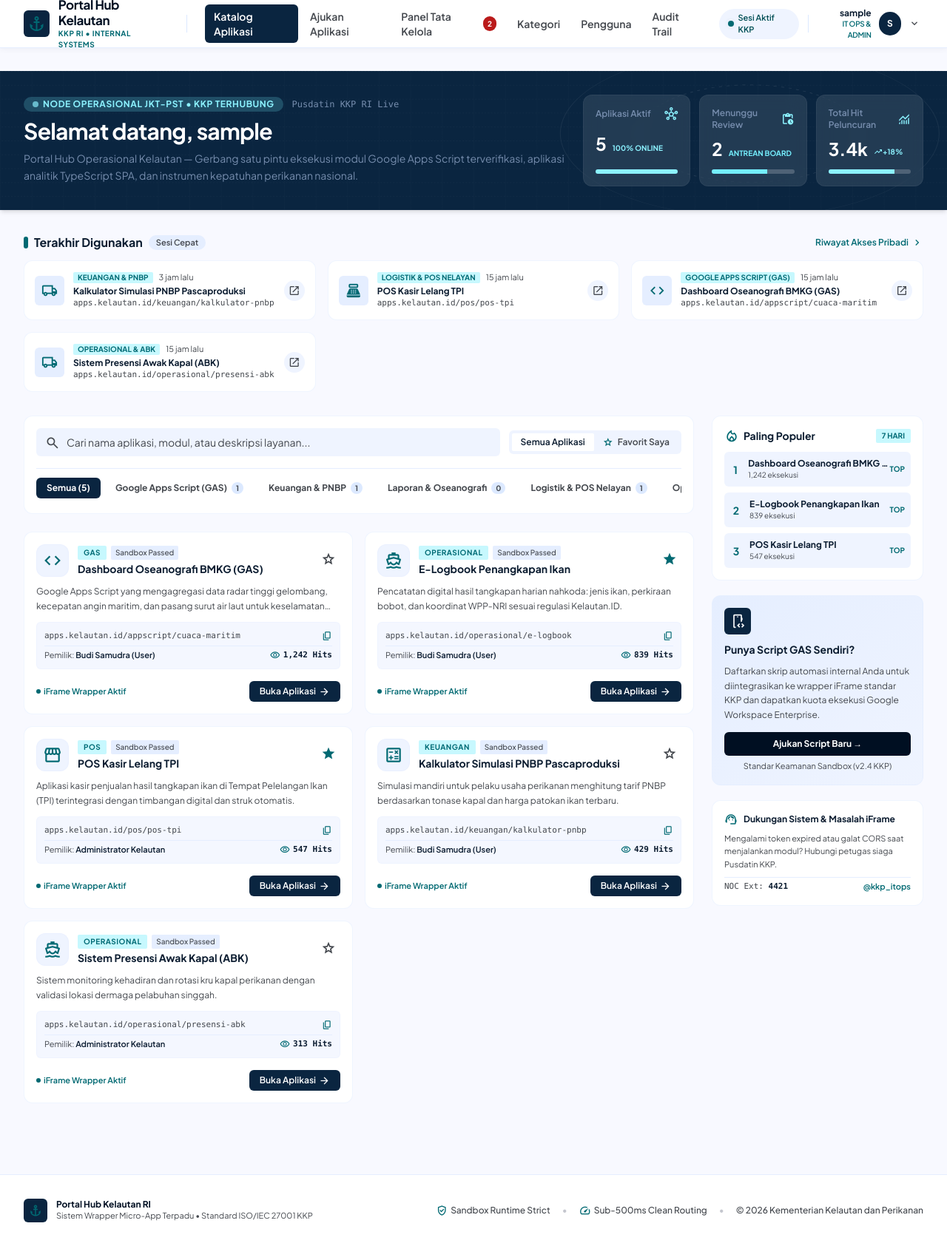
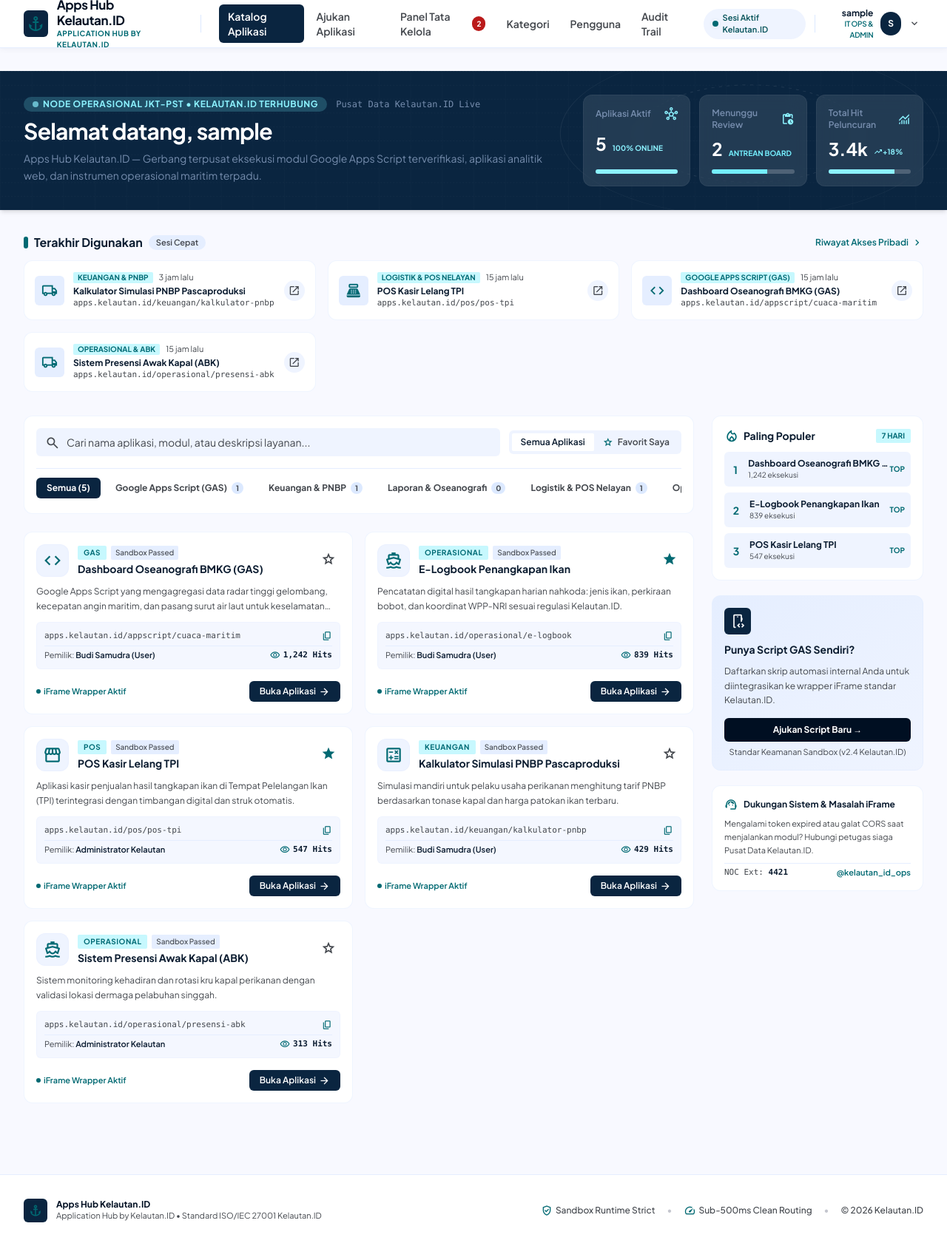
Before and after one commit to sekar92/apps-kelautan, a PHP site: page / in a window 1280 px wide. Shown: the whole page at 74% size. Run offline with PHP 8.4, Linux system fonts and the light colour scheme; the visitor is signed in with stand-in values (Sample User, id 1); data comes from the database, SQL or seed files in the repository; both versions use the stored data as it was after the commit; some libraries are stand-ins or nearby versions.

Commit message:
feat(branding): Rebrand platform to Apps Hub Kelautan.ID and remove KKP references

```diff
--- a/config/database.php
+++ b/config/database.php
@@ -199,7 +199,7 @@ class Database {
                 4, // operasional
                 2,
                 'https://example.com/demo-app-logbook',
-                'Pencatatan digital hasil tangkapan harian nahkoda: jenis ikan, perkiraan bobot, dan koordinat WPP-NRI sesuai regulasi KKP.',
+                'Pencatatan digital hasil tangkapan harian nahkoda: jenis ikan, perkiraan bobot, dan koordinat WPP-NRI sesuai regulasi Kelautan.ID.',
                 'preset',
                 'fa-solid fa-book-bookmark',
                 'approved',
--- a/controllers/AppController.php
+++ b/controllers/AppController.php
@@ -31,7 +31,7 @@ class AppController {
         // Recently used apps widget (FR 2.5)
         $recentlyUsed = Application::getRecentlyUsed($currentUser['id'], 4);
 
-        $pageTitle = "Katalog Aplikasi - Portal Hub Kelautan";
+        $pageTitle = "Katalog Aplikasi - Apps Hub Kelautan.ID";
         require __DIR__ . '/../views/dashboard.php';
     }
 
@@ -81,7 +81,7 @@ class AppController {
             'portal_source' => 'apps.kelautan.id'
         ]);
 
-        $pageTitle = $app['title'] . " - Portal Hub Kelautan";
+        $pageTitle = $app['title'] . " - Apps Hub Kelautan.ID";
         require __DIR__ . '/../views/app_view.php';
     }
 
--- a/controllers/AuthController.php
+++ b/controllers/AuthController.php
@@ -8,7 +8,7 @@ class AuthController {
         if (Auth::check()) {
             redirect('/');
         }
-        $pageTitle = "Masuk ke Portal - Hub Aplikasi Kelautan";
+        $pageTitle = "Masuk - Apps Hub Kelautan.ID";
         require __DIR__ . '/../views/login.php';
     }
 
@@ -53,7 +53,7 @@ class AuthController {
     public function showProfile(): void {
         Auth::requireLogin();
         $currentUser = User::findById(Auth::id());
-        $pageTitle = "Profil Akun - Portal Hub Kelautan";
+        $pageTitle = "Profil Akun - Apps Hub Kelautan.ID";
         require __DIR__ . '/../views/profile.php';
     }
 
--- a/controllers/SubmissionController.php
+++ b/controllers/SubmissionController.php
@@ -9,14 +9,14 @@ class SubmissionController {
         Auth::requireLogin();
         $userId = Auth::id();
         $myApps = Application::getByUser($userId);
-        $pageTitle = "Pengajuan Aplikasi Saya - Portal Hub Kelautan";
+        $pageTitle = "Pengajuan Aplikasi Saya - Apps Hub Kelautan.ID";
         require __DIR__ . '/../views/my_apps.php';
     }
 
     public function showCreate(): void {
         Auth::requireLogin();
         $categories = Category::getAll();
-        $pageTitle = "Ajukan Aplikasi Baru - Portal Hub Kelautan";
+        $pageTitle = "Ajukan Aplikasi Baru - Apps Hub Kelautan.ID";
         require __DIR__ . '/../views/submit_app.php';
     }
 
@@ -104,7 +104,7 @@ class SubmissionController {
         }
 
         $categories = Category::getAll();
-        $pageTitle = "Perbarui Aplikasi: " . $app['title'] . " - Portal Hub Kelautan";
+        $pageTitle = "Perbarui Aplikasi: " . $app['title'] . " - Apps Hub Kelautan.ID";
         require __DIR__ . '/../views/edit_app.php';
     }
 
--- a/views/admin/review_board.php
+++ b/views/admin/review_board.php
@@ -11,7 +11,7 @@ $activeFilter = $_GET['filter'] ?? 'pending';
             <div class="flex flex-col gap-1.5">
                 <div class="flex items-center gap-2">
                     <span class="text-[10px] font-bold uppercase tracking-wider text-secondary px-2.5 py-0.5 bg-secondary-container/20 rounded-full">
-                        Pusdatin & Direktorat Jenderal KKP
+                        Pusat Data Kelautan.ID
                     </span>
                     <span class="text-outline-variant">•</span>
                     <span class="text-xs text-on-surface-variant font-medium">Protokol Keamanan Level 3 (SANDBOX-STRICT NFR 1)</span>
@@ -85,7 +85,7 @@ $activeFilter = $_GET['filter'] ?? 'pending';
 
             <div class="flex items-center gap-1.5 text-on-surface-variant text-xs pr-2">
                 <span class="material-symbols-outlined text-[16px] text-secondary">filter_alt</span>
-                <span>Proses Governance KKP RI</span>
+                <span>Proses Governance Kelautan.ID</span>
             </div>
         </div>
 
@@ -208,7 +208,7 @@ $activeFilter = $_GET['filter'] ?? 'pending';
                                 <span class="material-symbols-outlined text-primary text-[20px]">gavel</span>
                                 <span class="text-xs font-bold text-primary">Keputusan Tata Kelola & Evaluasi Rilis</span>
                             </div>
-                            <span class="text-[10px] font-bold text-on-surface-variant uppercase">Aturan Standar KKP RI 2025</span>
+                            <span class="text-[10px] font-bold text-on-surface-variant uppercase">Aturan Standar Kelautan.ID 2026</span>
                         </div>
 
                         <div class="grid grid-cols-1 sm:grid-cols-3 gap-3">
--- a/views/app_view.php
+++ b/views/app_view.php
@@ -6,7 +6,7 @@
 <head>
     <meta charset="utf-8"/>
     <meta content="width=device-width, initial-scale=1.0" name="viewport"/>
-    <title><?= e($app['title']) ?> &bull; Portal Hub Kelautan KKP</title>
+    <title><?= e($app['title']) ?> &bull; Apps Hub Kelautan.ID</title>
 
     <!-- Google Fonts & Material Symbols -->
     <link href="https://fonts.googleapis.com" rel="preconnect"/>
--- a/views/dashboard.php
+++ b/views/dashboard.php
@@ -30,9 +30,9 @@ $popularApps = array_slice($apps, 0, 3);
                     <div class="flex items-center gap-3 flex-wrap">
                         <span class="inline-flex items-center gap-1.5 px-3 py-0.5 rounded-full bg-secondary-container/20 text-secondary-fixed text-xs font-bold uppercase tracking-wider">
                             <span class="w-2 h-2 rounded-full bg-secondary-fixed animate-pulse"></span>
-                            Node Operasional JKT-PST • KKP Terhubung
+                            Node Operasional JKT-PST • Kelautan.ID Terhubung
                         </span>
-                        <span class="text-xs text-on-primary-container font-mono">Pusdatin KKP RI Live</span>
+                        <span class="text-xs text-on-primary-container font-mono">Pusat Data Kelautan.ID Live</span>
                     </div>
 
                     <h1 class="text-2xl sm:text-3xl font-bold text-on-primary tracking-tight">
@@ -40,7 +40,7 @@ $popularApps = array_slice($apps, 0, 3);
                     </h1>
 
                     <p class="text-sm text-on-primary-container leading-relaxed">
-                        Portal Hub Operasional Kelautan — Gerbang satu pintu eksekusi modul Google Apps Script terverifikasi, aplikasi analitik TypeScript SPA, dan instrumen kepatuhan perikanan nasional.
+                        Apps Hub Kelautan.ID — Gerbang terpusat eksekusi modul Google Apps Script terverifikasi, aplikasi analitik web, dan instrumen operasional maritim terpadu.
                     </p>
                 </div>
 
@@ -324,7 +324,7 @@ $popularApps = array_slice($apps, 0, 3);
                         </div>
                         <h3 class="font-bold text-sm text-on-surface">Punya Script GAS Sendiri?</h3>
                         <p class="text-xs text-on-surface-variant leading-relaxed">
-                            Daftarkan skrip automasi internal Anda untuk diintegrasikan ke wrapper iFrame standar KKP dan dapatkan kuota eksekusi Google Workspace Enterprise.
+                            Daftarkan skrip automasi internal Anda untuk diintegrasikan ke wrapper iFrame standar Kelautan.ID.
                         </p>
                         <div class="pt-1 flex flex-col gap-1.5">
                             <a class="w-full text-center px-3 py-2 rounded-lg bg-primary text-on-primary font-bold text-xs hover:bg-primary-container transition-colors shadow-xs"
@@ -332,7 +332,7 @@ $popularApps = array_slice($apps, 0, 3);
                                 Ajukan Script Baru →
                             </a>
                             <span class="text-[11px] text-center text-on-surface-variant">
-                                Standar Keamanan Sandbox (v2.4 KKP)
+                                Standar Keamanan Sandbox (v2.4 Kelautan.ID)
                             </span>
                         </div>
                     </div>
@@ -344,11 +344,11 @@ $popularApps = array_slice($apps, 0, 3);
                             <h4 class="font-bold text-xs">Dukungan Sistem & Masalah iFrame</h4>
                         </div>
                         <p class="text-[11px] text-on-surface-variant leading-relaxed">
-                            Mengalami token expired atau galat CORS saat menjalankan modul? Hubungi petugas siaga Pusdatin KKP.
+                            Mengalami token expired atau galat CORS saat menjalankan modul? Hubungi petugas siaga Pusat Data Kelautan.ID.
                         </p>
                         <div class="flex items-center justify-between pt-1 border-t border-surface-container font-mono text-[11px] text-on-surface-variant">
                             <span>NOC Ext: <strong class="text-on-surface">4421</strong></span>
-                            <span class="text-secondary font-sans font-semibold">@kkp_itops</span>
+                            <span class="text-secondary font-sans font-semibold">@kelautan_id_ops</span>
                         </div>
                     </div>
                 </aside>
--- a/views/my_apps.php
+++ b/views/my_apps.php
@@ -20,7 +20,7 @@ $revisionCount = count(array_filter($myApps, fn($a) => $a['status'] === 'revisio
                         </span>
                         <span class="text-outline text-xs">•</span>
                         <span class="text-secondary text-xs font-semibold flex items-center gap-1">
-                            <span class="w-1.5 h-1.5 rounded-full bg-secondary"></span> Sandboxing Terenkripsi KKP
+                            <span class="w-1.5 h-1.5 rounded-full bg-secondary"></span> Sandboxing Terenkripsi Kelautan.ID
                         </span>
                     </div>
 
@@ -29,7 +29,7 @@ $revisionCount = count(array_filter($myApps, fn($a) => $a['status'] === 'revisio
                     </h1>
 
                     <p class="text-sm text-on-surface-variant leading-relaxed">
-                        Daftarkan aplikasi Google Apps Script (GAS) atau TypeScript SPA internal Anda untuk ditinjau oleh Tim IT Kementerian Kelautan dan Perikanan sebelum diterbitkan ke katalog resmi.
+                        Daftarkan aplikasi Google Apps Script (GAS) atau web app internal Anda untuk ditinjau oleh Tim IT Kelautan.ID sebelum diterbitkan ke katalog resmi.
                     </p>
                 </div>
 
@@ -71,7 +71,7 @@ $revisionCount = count(array_filter($myApps, fn($a) => $a['status'] === 'revisio
                 <!-- Compliance Protocol Info Chip -->
                 <div class="hidden md:flex items-center gap-2 px-3 py-1.5 rounded-full bg-surface-container-high text-on-surface text-xs font-medium">
                     <span class="material-symbols-outlined text-[16px] text-secondary">verified_user</span>
-                    <span>Sandbox Isolation: ISO/IEC 27001 KKP Standard compliant</span>
+                    <span>Sandbox Isolation: ISO/IEC 27001 Kelautan.ID Standard compliant</span>
                 </div>
             </div>
         </div>
--- a/views/partials/footer.php
+++ b/views/partials/footer.php
@@ -9,8 +9,8 @@
                 <span class="material-symbols-outlined text-[18px]">anchor</span>
             </div>
             <div>
-                <div class="font-bold text-xs text-primary leading-tight">Portal Hub Kelautan RI</div>
-                <div class="text-[11px] text-on-surface-variant">Sistem Wrapper Micro-App Terpadu &bull; Standard ISO/IEC 27001 KKP</div>
+                <div class="font-bold text-xs text-primary leading-tight">Apps Hub Kelautan.ID</div>
+                <div class="text-[11px] text-on-surface-variant">Application Hub by Kelautan.ID &bull; Standard ISO/IEC 27001 Kelautan.ID</div>
             </div>
         </div>
 
@@ -25,7 +25,7 @@
                 <span>Sub-500ms Clean Routing</span>
             </span>
             <span class="hidden sm:inline text-outline-variant">•</span>
-            <span>&copy; <?= date('Y') ?> Kementerian Kelautan dan Perikanan</span>
+            <span>&copy; <?= date('Y') ?> Kelautan.ID</span>
         </div>
     </div>
 </footer>
--- a/views/partials/header.php
+++ b/views/partials/header.php
@@ -9,7 +9,7 @@ $stats = Application::getStats();
 <head>
     <meta charset="utf-8"/>
     <meta content="width=device-width, initial-scale=1.0" name="viewport"/>
-    <title><?= e($pageTitle ?? 'Portal Hub Kelautan - Kementerian Kelautan dan Perikanan RI') ?></title>
+    <title><?= e($pageTitle ?? 'Apps Hub Kelautan.ID') ?></title>
 
     <!-- Google Fonts & Material Symbols (Stitch Standard) -->
     <link href="https://fonts.googleapis.com" rel="preconnect"/>
@@ -123,10 +123,10 @@ $stats = Application::getStats();
                 </div>
                 <div class="flex flex-col">
                     <span class="font-bold text-[17px] tracking-tight text-primary leading-tight group-hover:text-secondary transition-colors">
-                        Portal Hub Kelautan
+                        Apps Hub Kelautan.ID
                     </span>
                     <span class="text-[10px] font-bold text-secondary tracking-wider uppercase">
-                        KKP RI • Internal Systems
+                        Application Hub by Kelautan.ID
                     </span>
                 </div>
             </a>
@@ -182,7 +182,7 @@ $stats = Application::getStats();
                     <span class="animate-ping absolute inline-flex h-full w-full rounded-full bg-secondary opacity-75"></span>
                     <span class="relative inline-flex rounded-full h-2 w-2 bg-secondary"></span>
                 </span>
-                <span class="text-[11px] font-semibold text-on-secondary-fixed-variant">Sesi Aktif KKP</span>
+                <span class="text-[11px] font-semibold text-on-secondary-fixed-variant">Sesi Aktif Kelautan.ID</span>
             </div>
 
             <div class="h-6 w-px bg-surface-container-high hidden sm:block"></div>
@@ -192,7 +192,7 @@ $stats = Application::getStats();
                 <button type="button" class="flex items-center gap-2.5 p-1 rounded-lg hover:bg-surface-container transition-colors" id="stitchUserBtn">
                     <div class="hidden md:flex flex-col text-right">
                         <span class="text-xs font-bold text-on-surface leading-tight"><?= e($currentUser['name']) ?></span>
-                        <span class="text-[10px] font-semibold text-secondary tracking-tight uppercase"><?= e($currentUser['role'] === 'admin' ? 'IT Ops & Admin' : 'Pengguna Dinas') ?></span>
+                        <span class="text-[10px] font-semibold text-secondary tracking-tight uppercase"><?= e($currentUser['role'] === 'admin' ? 'IT Ops & Admin' : 'Pengguna Kelautan.ID') ?></span>
                     </div>
                     <div class="w-8 h-8 rounded-full bg-primary-container text-on-primary flex items-center justify-center font-bold text-xs shadow-xs">
                         <?= strtoupper(substr($currentUser['name'] ?? 'U', 0, 1)) ?>
--- a/views/submit_app.php
+++ b/views/submit_app.php
@@ -15,7 +15,7 @@ require __DIR__ . '/partials/header.php';
                         </span>
                         <span class="text-outline text-xs">•</span>
                         <span class="text-secondary text-xs font-semibold flex items-center gap-1">
-                            <span class="w-1.5 h-1.5 rounded-full bg-secondary"></span> Sandboxing Terenkripsi KKP
+                            <span class="w-1.5 h-1.5 rounded-full bg-secondary"></span> Sandboxing Terenkripsi Kelautan.ID
                         </span>
                     </div>
 
@@ -24,7 +24,7 @@ require __DIR__ . '/partials/header.php';
                     </h1>
 
                     <p class="text-sm text-on-surface-variant leading-relaxed">
-                        Daftarkan aplikasi Google Apps Script (GAS) atau TypeScript SPA internal Anda untuk ditinjau oleh Tim IT Kementerian Kelautan dan Perikanan sebelum diterbitkan ke katalog resmi.
+                        Daftarkan aplikasi Google Apps Script (GAS) atau web app internal Anda untuk ditinjau oleh Tim IT Kelautan.ID sebelum diterbitkan ke katalog resmi.
                     </p>
                 </div>
 
```
Also changed, not shown: views/login.php (+5 -30 lines), README.md, database/database.sqlite.
